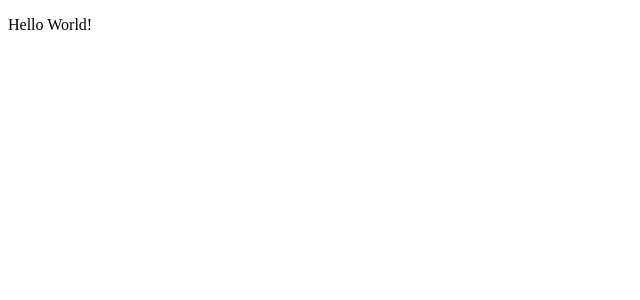
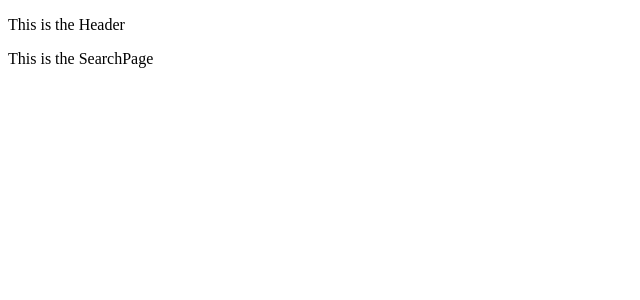
Before and after one commit to noelledusahel/se-code--challenge-solution, a React (Create React App) app: page /search in a window 1280 px wide. Shown: the top 300 px of the page, without its empty margins (0-640 px from the left). Built offline with nearby package versions, Linux system fonts and the light colour scheme.

Commit message:
add react router dom

```diff
--- a/package.json
+++ b/package.json
@@ -5,11 +5,11 @@
   "dependencies": {
     "react": "^16.10.2",
     "react-dom": "^16.10.2",
+    "react-router-dom": "5.1.2",
     "react-scripts": "3.2.0"
   },
   "scripts": {
     "start": "PORT=3006 react-scripts start"
-
   },
   "eslintConfig": {
     "extends": "react-app"
--- a/src/components/Header.js
+++ b/src/components/Header.js
@@ -1,3 +1,8 @@
 import React from 'react';
 
+const Header = () => (
+  <p>This is the Header</p>
+)
+
+
 export default Header;
--- a/src/components/HomePage.js
+++ b/src/components/HomePage.js
@@ -1,4 +1,8 @@
 import React from 'react';
+
+const HomePage = () => (
+  <p>This is the HomePage</p>
+)
 
 
 export default HomePage;
--- a/src/components/SearchPage.js
+++ b/src/components/SearchPage.js
@@ -1,4 +1,9 @@
 import React from 'react';
 
 
+const SearchPage = () => (
+  <p>This is the SearchPage</p>
+)
+
+
 export default SearchPage;
--- a/src/index.js
+++ b/src/index.js
@@ -1,5 +1,6 @@
 import React from 'react';
 import ReactDOM from 'react-dom';
 import App from './App';
+import AppRouter from './routers/AppRouter'
 
-ReactDOM.render(<App />, document.getElementById('root'));
+ReactDOM.render(<AppRouter />, document.getElementById('root'));
--- a/src/routers/AppRouter.js
+++ b/src/routers/AppRouter.js
@@ -4,6 +4,7 @@ import { BrowserRouter, Route, Switch } from 'react-router-dom';
 import HomePage from '../components/HomePage';
 import SearchPage from '../components/SearchPage';
 import NotFoundPage from '../components/NotFoundPage';
+import Header from '../components/Header';
 
 const AppRouter = () => (
   <BrowserRouter>
```
Also changed, not shown: 1 other file (tests, documents, lock files or other folders).
